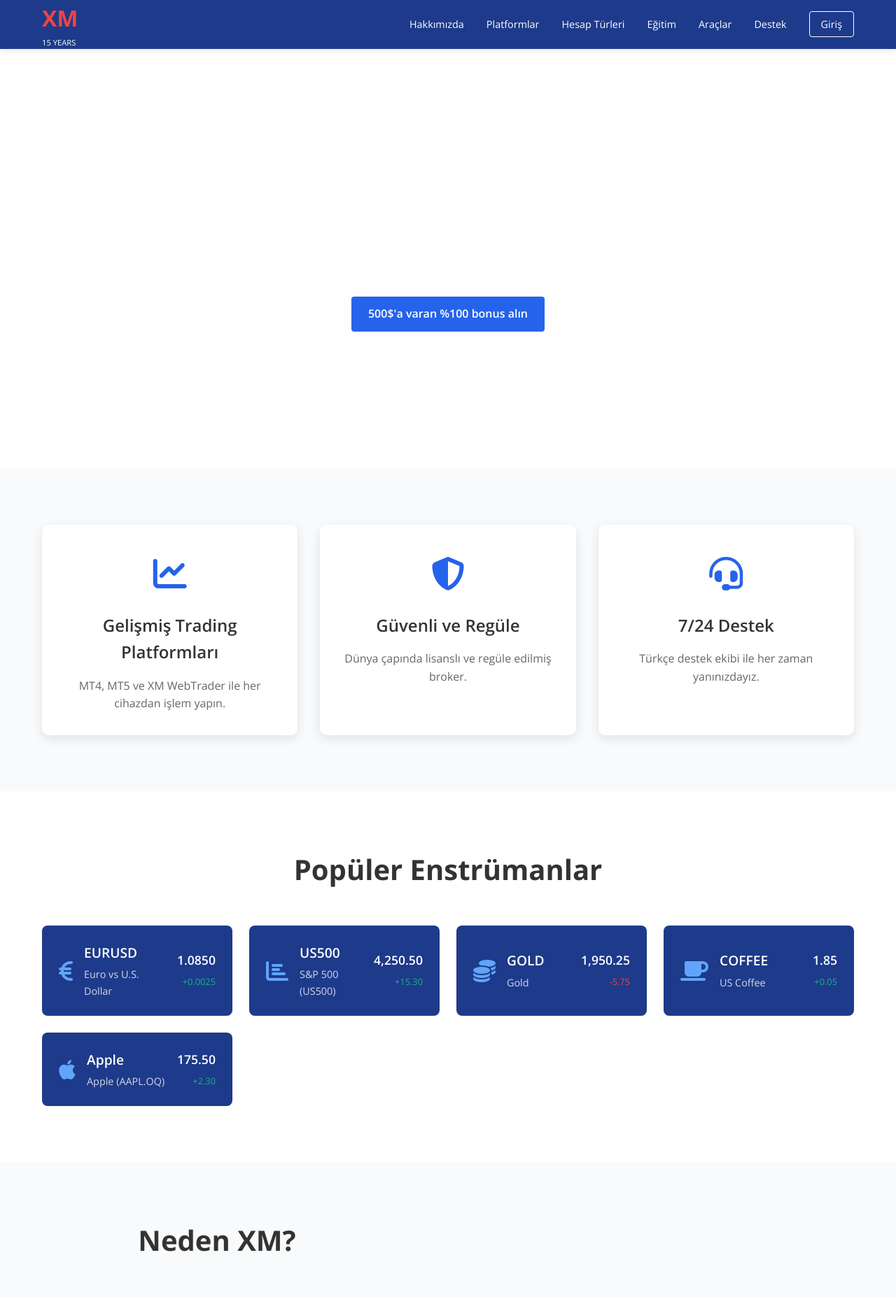
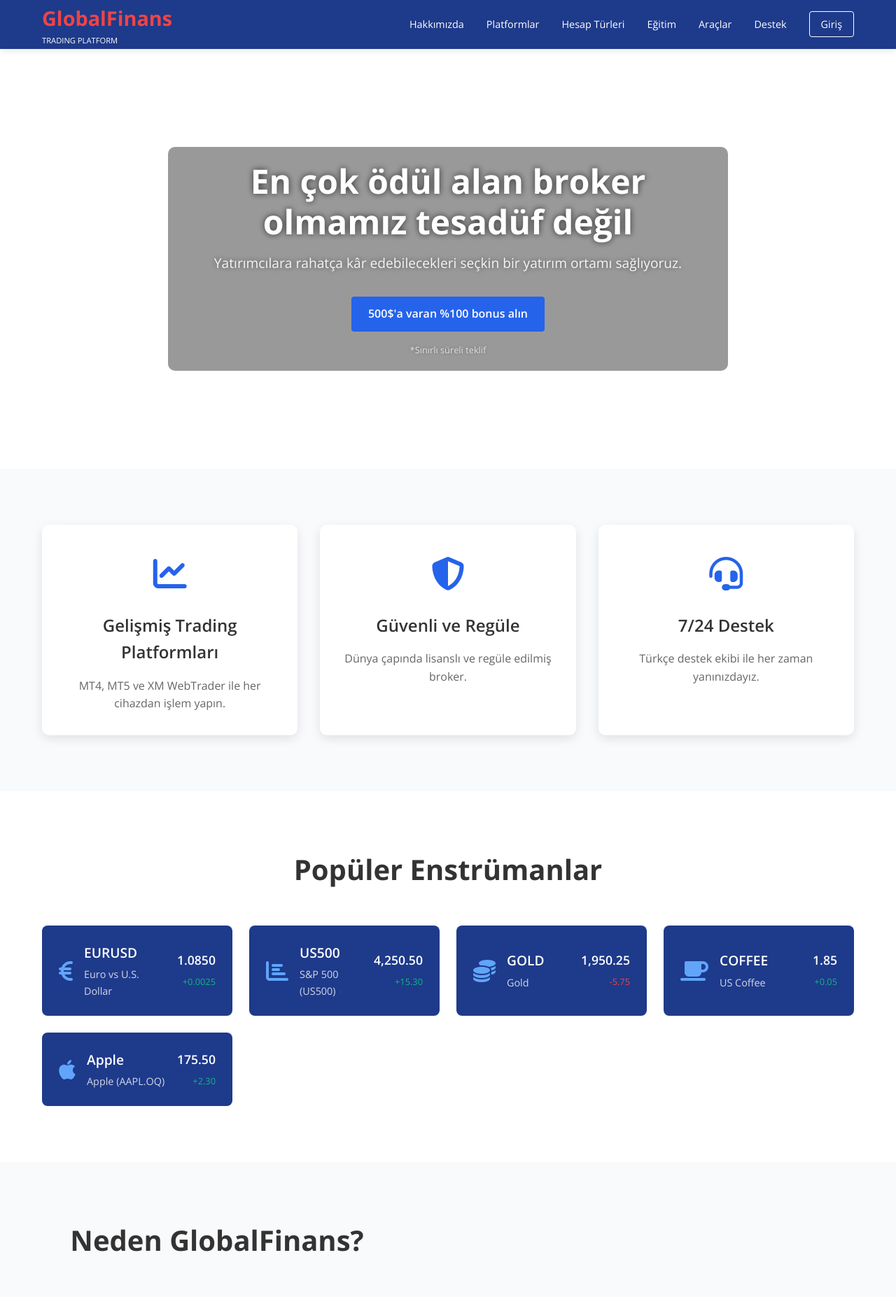
Before and after one commit to tusekom55/tug, a PHP site: page / in a window 1280 px wide. Shown: the top 1854 px of the page at 70% size. Run offline with PHP 8.4, Linux system fonts and the light colour scheme; some libraries are stand-ins or nearby versions.

Commit message:
Slider düzeltmeleri: Koyu arka plan, görünür yazılar ve GlobalFinans markası

```diff
--- a/public_html/css/style.css
+++ b/public_html/css/style.css
@@ -51,7 +51,7 @@ body {
 }
 
 .logo-text {
-    font-size: 2rem;
+    font-size: 1.8rem;
     font-weight: 700;
     color: #ef4444;
 }
@@ -162,8 +162,11 @@ body {
     text-align: center;
     color: white;
     max-width: 800px;
-    padding: 0 20px;
+    padding: 20px;
     z-index: 2;
+    background: rgba(0, 0, 0, 0.4);
+    border-radius: 10px;
+    backdrop-filter: blur(5px);
 }
 
 .slide-title {
@@ -171,12 +174,14 @@ body {
     font-weight: 700;
     margin-bottom: 1rem;
     line-height: 1.2;
+    text-shadow: 0 0 10px rgba(0, 0, 0, 0.7);
 }
 
 .slide-description {
     font-size: 1.2rem;
     margin-bottom: 2rem;
     opacity: 0.9;
+    text-shadow: 0 0 8px rgba(0, 0, 0, 0.6);
 }
 
 .slide-buttons {
@@ -209,6 +214,7 @@ body {
 .slide-note {
     font-size: 0.8rem;
     opacity: 0.7;
+    text-shadow: 0 0 5px rgba(0, 0, 0, 0.5);
 }
 
 /* Slider Controls */
--- a/public_html/index.html
+++ b/public_html/index.html
@@ -3,8 +3,8 @@
 <head>
     <meta charset="UTF-8">
     <meta name="viewport" content="width=device-width, initial-scale=1.0">
-    <title>XM - Online Trading Platform | Forex, CFD Trading</title>
-    <meta name="description" content="XM - Dünya çapında güvenilir online trading platformu. Forex, CFD, hisse senedi ve emtia işlemleri için profesyonel araçlar.">
+    <title>GlobalFinans - Online Trading Platform | Forex, CFD Trading</title>
+    <meta name="description" content="GlobalFinans - Dünya çapında güvenilir online trading platformu. Forex, CFD, hisse senedi ve emtia işlemleri için profesyonel araçlar.">
 
     <!-- Google Fonts -->
     <link href="https://fonts.googleapis.com/css2?family=Open+Sans:wght@300;400;600;700&display=swap" rel="stylesheet">
@@ -22,8 +22,8 @@
             <!-- Logo -->
             <div class="nav-logo">
                 <a href="#home">
-                    <span class="logo-text">XM</span>
-                    <span class="logo-subtitle">15 YEARS</span>
+                    <span class="logo-text">GlobalFinans</span>
+                    <span class="logo-subtitle">TRADING PLATFORM</span>
                 </a>
             </div>
 
@@ -65,7 +65,7 @@
     <section class="hero-slider">
         <div class="slider-container">
             <!-- Slide 1 -->
-            <div class="slide active" style="background-image: url('https://via.placeholder.com/1920x600/1e3a8a/ffffff?text=Slide+1')">
+            <div class="slide active" style="background-image: url('https://via.placeholder.com/1920x600/0f172a/ffffff?text=GlobalFinans+Slide+1')">
                 <div class="slide-content">
                     <h1 class="slide-title">En çok ödül alan broker olmamız tesadüf değil</h1>
                     <p class="slide-description">Yatırımcılara rahatça kâr edebilecekleri seçkin bir yatırım ortamı sağlıyoruz.</p>
@@ -77,7 +77,7 @@
             </div>
 
             <!-- Slide 2 -->
-            <div class="slide" style="background-image: url('https://via.placeholder.com/1920x600/1e40af/ffffff?text=Slide+2')">
+            <div class="slide" style="background-image: url('https://via.placeholder.com/1920x600/1e293b/ffffff?text=GlobalFinans+Slide+2')">
                 <div class="slide-content">
                     <h1 class="slide-title">1.400'den fazla küresel varlığa kolay erişim</h1>
                     <p class="slide-description">Forex, CFD, hisse senedi ve emtia işlemleri için profesyonel platform.</p>
@@ -88,7 +88,7 @@
             </div>
 
             <!-- Slide 3 -->
-            <div class="slide" style="background-image: url('https://via.placeholder.com/1920x600/1d4ed8/ffffff?text=Slide+3')">
+            <div class="slide" style="background-image: url('https://via.placeholder.com/1920x600/334155/ffffff?text=GlobalFinans+Slide+3')">
                 <div class="slide-content">
                     <h1 class="slide-title">15 milyondan fazla yatırımcı bize güveniyor</h1>
                     <p class="slide-description">Dünya çapında güvenilir ve şeffaf trading deneyimi.</p>
@@ -237,9 +237,9 @@
         <div class="container">
             <div class="about-content">
                 <div class="about-text">
-                    <h2 class="section-title">Neden XM?</h2>
+                    <h2 class="section-title">Neden GlobalFinans?</h2>
                     <p class="about-description">
-                        XM olarak, 15 yılı aşkın deneyimimizle dünya çapında milyonlarca yatırımcıya
+                        GlobalFinans olarak, 15 yılı aşkın deneyimimizle dünya çapında milyonlarca yatırımcıya
                         güvenilir ve şeffaf trading hizmeti sunuyoruz. En son teknoloji ile donatılmış
                         platformlarımız ve 7/24 müşteri desteğimiz ile trading deneyiminizi en üst seviyeye çıkarıyoruz.
                     </p>
@@ -259,7 +259,7 @@
                     </div>
                 </div>
                 <div class="about-image">
-                    <img src="https://via.placeholder.com/500x400/1e3a8a/ffffff?text=XM+About" alt="XM Trading Platform">
+                    <img src="https://via.placeholder.com/500x400/1e3a8a/ffffff?text=GlobalFinans+About" alt="GlobalFinans Trading Platform">
                 </div>
             </div>
         </div>
@@ -306,7 +306,7 @@
             <!-- Footer Bottom -->
             <div class="footer-bottom">
                 <div class="footer-info">
-                    <p>&copy; 2025 XM. Tüm hakları saklıdır.</p>
+                    <p>&copy; 2025 GlobalFinans. Tüm hakları saklıdır.</p>
                     <p>Risk Uyarısı: CFD'ler yüksek riskli yatırım araçlarıdır.</p>
                 </div>
                 <div class="social-links">
```
